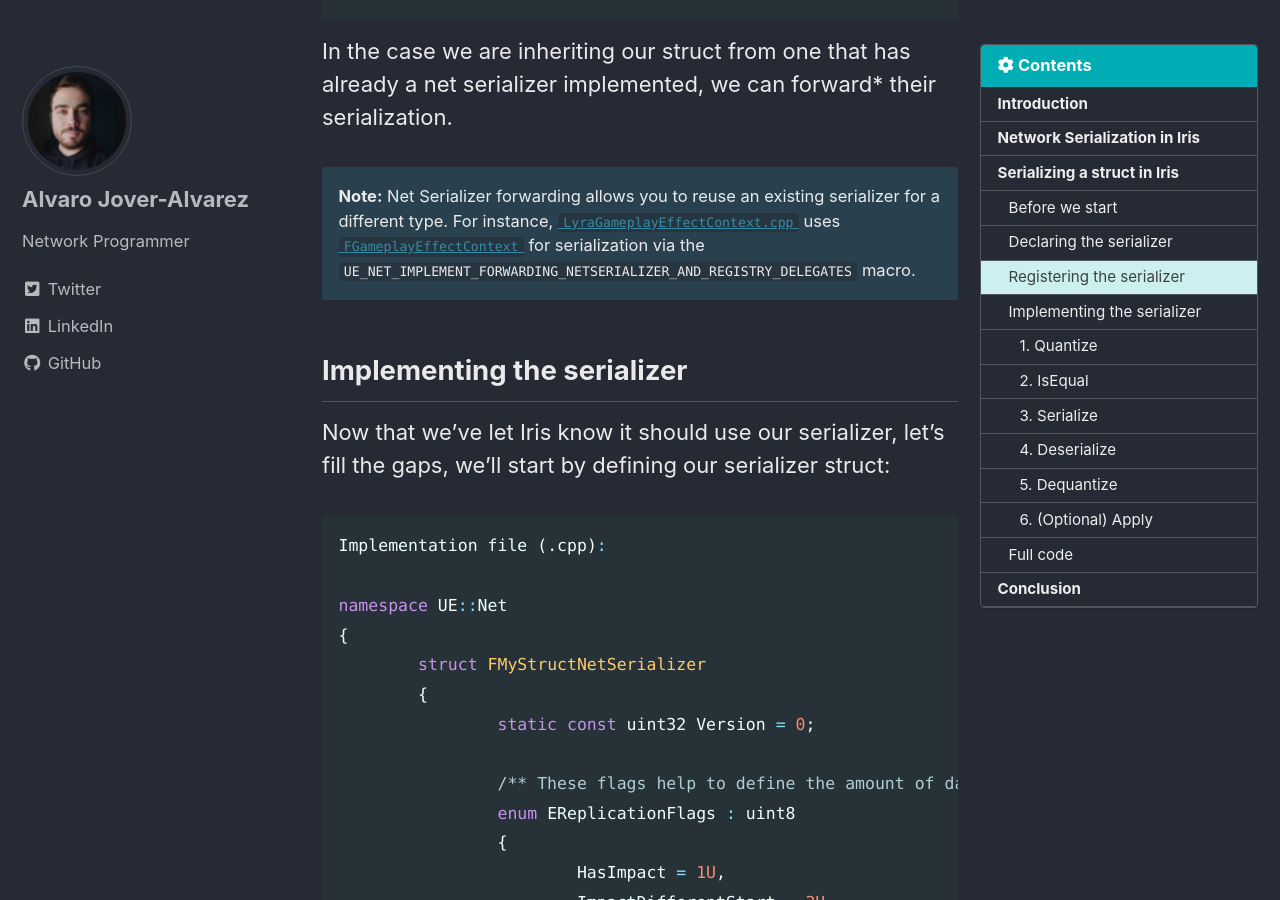
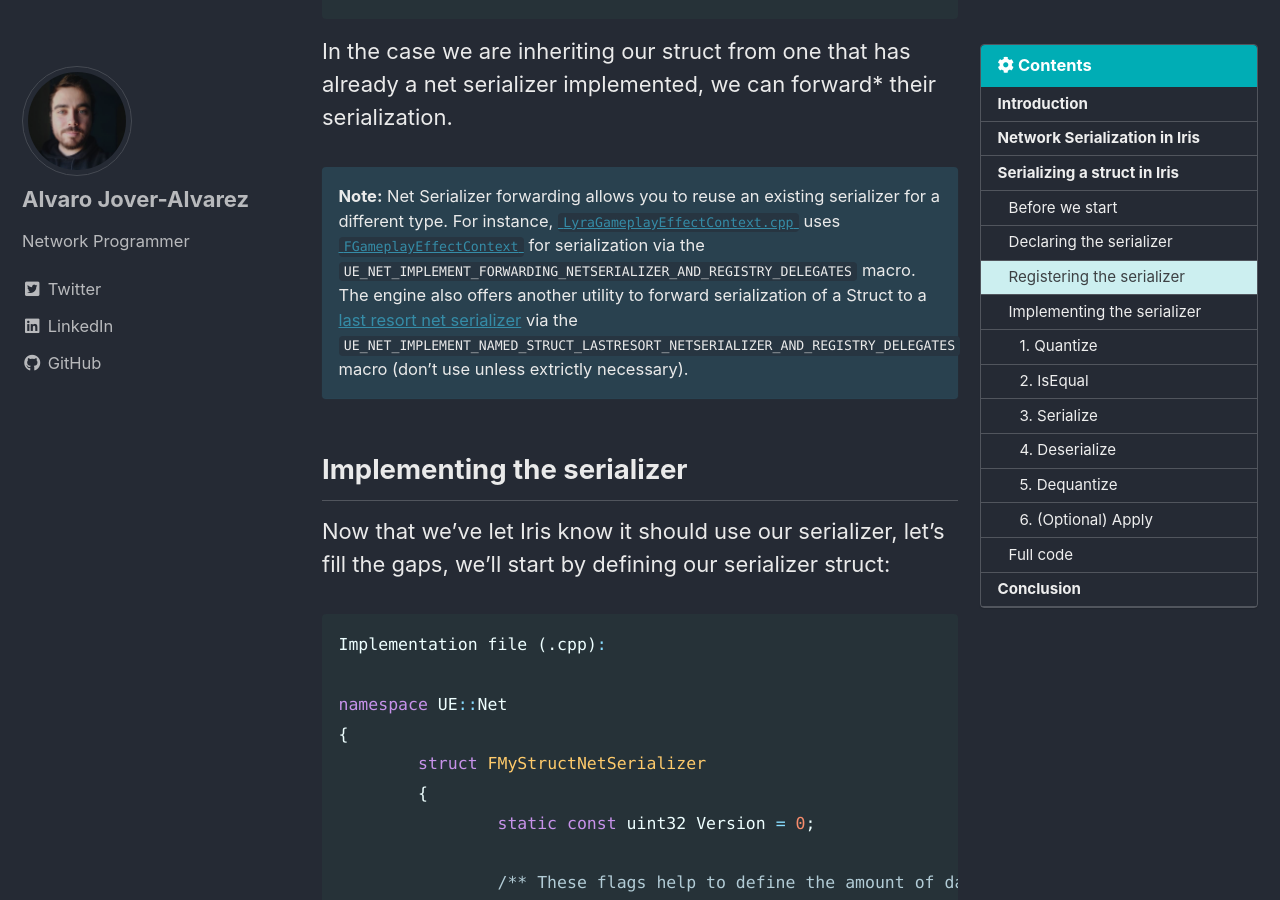
Before and after one commit to vorixo/devtricks, a Jekyll site: the page built from _posts/2026-02-08-iris-netserializers.md, in a window 1280 px wide and 900 px high, scrolled down 7631 px. Built offline with Jekyll 4.4.1, drawn with Linux system fonts in a browser that asks for light colours; cached includes are drawn as plain includes.

Commit message:
[UPD] last resort serializer

```diff
--- a/_posts/2026-02-08-iris-netserializers.md
+++ b/_posts/2026-02-08-iris-netserializers.md
@@ -177,7 +177,7 @@ namespace UE::Net
 
 In the case we are inheriting our struct from one that has already a net serializer implemented, we can forward* their serialization.
 
-**Note:** Net Serializer forwarding allows you to reuse an existing serializer for a different type. For instance, [`LyraGameplayEffectContext.cpp`](https://github.com/EpicGames/UnrealEngine/blob/release/Samples/Games/Lyra/Source/LyraGame/AbilitySystem/LyraGameplayEffectContext.cpp) uses [`FGameplayEffectContext`](https://github.com/EpicGames/UnrealEngine/blob/release/Engine/Plugins/Runtime/GameplayAbilities/Source/GameplayAbilities/Private/Serialization/GameplayEffectContextNetSerializer.cpp) for serialization via the `UE_NET_IMPLEMENT_FORWARDING_NETSERIALIZER_AND_REGISTRY_DELEGATES` macro.
+**Note:** Net Serializer forwarding allows you to reuse an existing serializer for a different type. For instance, [`LyraGameplayEffectContext.cpp`](https://github.com/EpicGames/UnrealEngine/blob/release/Samples/Games/Lyra/Source/LyraGame/AbilitySystem/LyraGameplayEffectContext.cpp) uses [`FGameplayEffectContext`](https://github.com/EpicGames/UnrealEngine/blob/release/Engine/Plugins/Runtime/GameplayAbilities/Source/GameplayAbilities/Private/Serialization/GameplayEffectContextNetSerializer.cpp) for serialization via the `UE_NET_IMPLEMENT_FORWARDING_NETSERIALIZER_AND_REGISTRY_DELEGATES` macro. The engine also offers another utility to forward serialization of a Struct to a [last resort net serializer](https://github.com/EpicGames/UnrealEngine/blob/release/Engine/Source/Runtime/Net/Iris/Private/Iris/Serialization/InternalNetSerializers.h) via the `UE_NET_IMPLEMENT_NAMED_STRUCT_LASTRESORT_NETSERIALIZER_AND_REGISTRY_DELEGATES` macro (don't use unless extrictly necessary).
 {: .notice--info}
 
 ## Implementing the serializer
```
